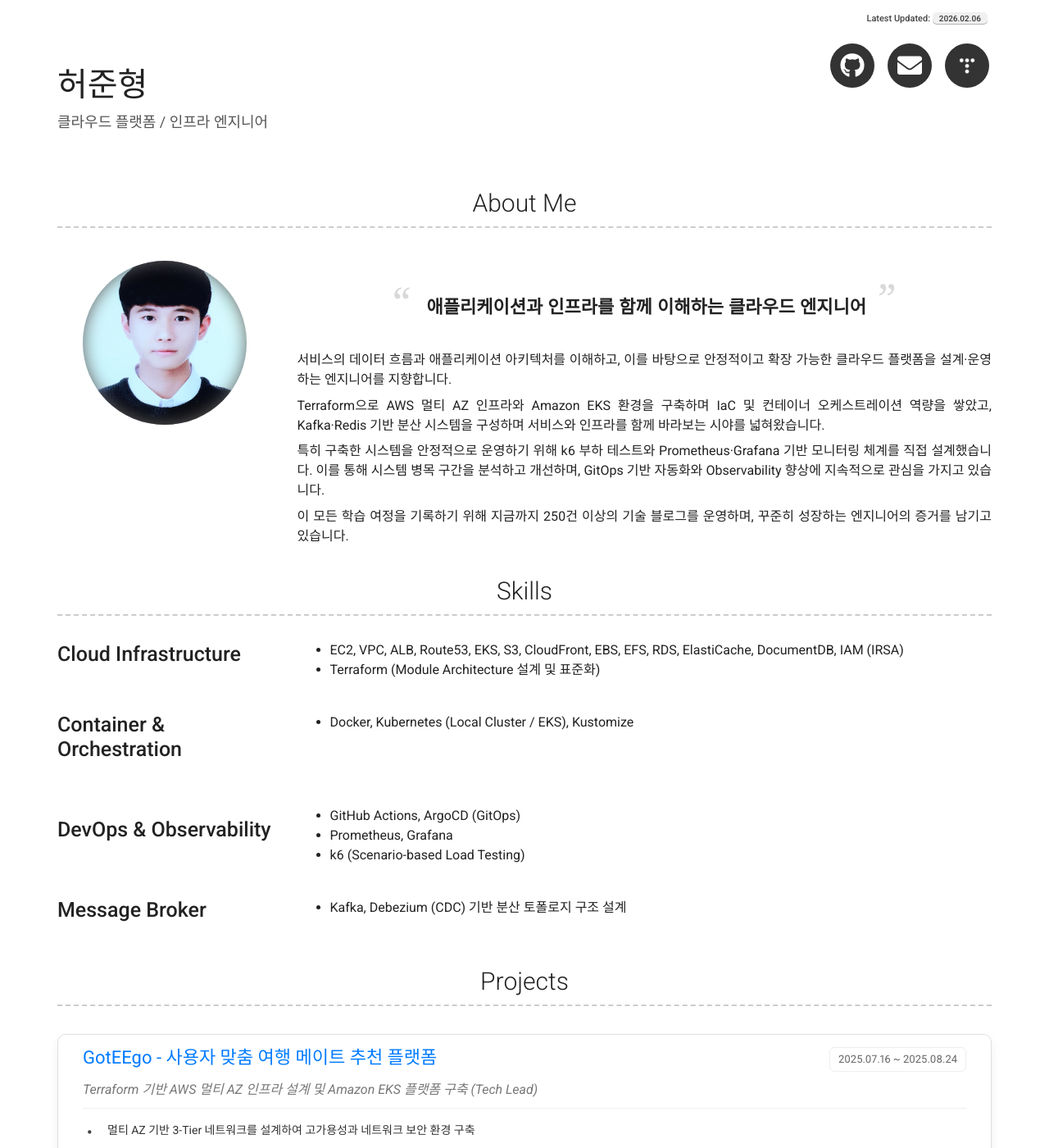
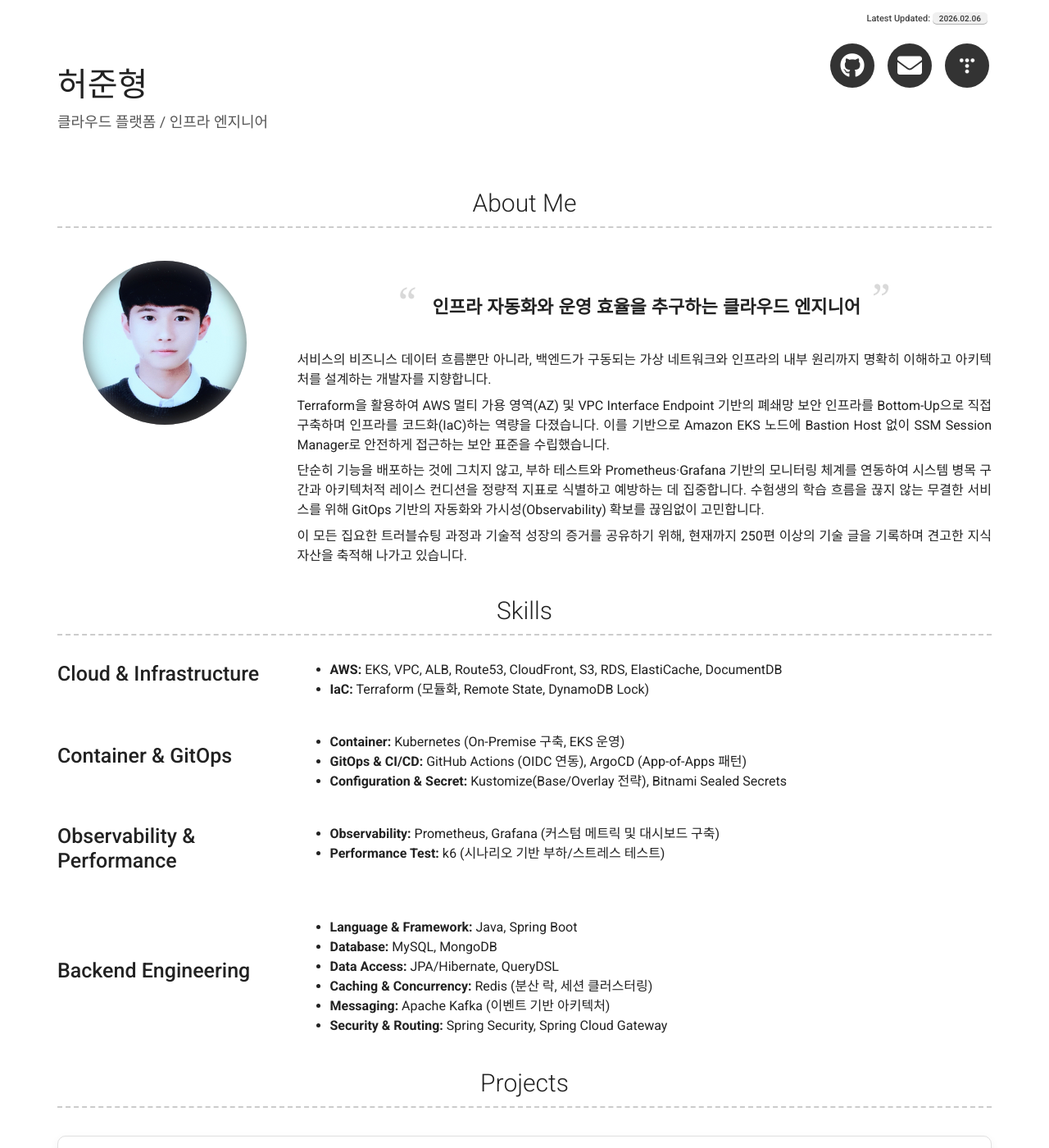
Before and after one commit to HeoJunHyoung/cloud-resume, a Jekyll site: the page built from index.md, in a window 1280 px wide and 1400 px high. Shown: the whole window at 82% size. Built offline with Jekyll 4.4.1, drawn with Linux system fonts in a browser that asks for light colours; nearby versions of some CDN libraries.

Commit message:
Update _config.yml

```diff
--- a/_config.yml
+++ b/_config.yml
@@ -31,19 +31,17 @@ about_profile_image: images/profile.png
 about_content: |
   <div class="slogan-container">
     <span class="quote-mark">“</span>
-      <span class="slogan-text">애플리케이션과 인프라를 함께 이해하는 클라우드 엔지니어</span>
+      <span class="slogan-text">인프라 자동화와 운영 효율을 추구하는 클라우드 엔지니어</span>
     <span class="quote-mark">”</span>
   </div>
 
-  서비스의 데이터 흐름과 애플리케이션 아키텍처를 이해하고, 이를 바탕으로 안정적이고 확장 가능한 클라우드 플랫폼을 설계·운영하는 엔지니어를 지향합니다.
+  서비스의 비즈니스 데이터 흐름뿐만 아니라, 백엔드가 구동되는 가상 네트워크와 인프라의 내부 원리까지 명확히 이해하고 아키텍처를 설계하는 개발자를 지향합니다.
 
-  Terraform으로 AWS 멀티 AZ 인프라와 Amazon EKS 환경을 구축하며 IaC 및 컨테이너 오케스트레이션 역량을 쌓았고, Kafka·Redis 기반 분산 시스템을 구성하며 서비스와 인프라를 함께 바라보는 시야를 넓혀왔습니다.
+  Terraform을 활용하여 AWS 멀티 가용 영역(AZ) 및 VPC Interface Endpoint 기반의 폐쇄망 보안 인프라를 Bottom-Up으로 직접 구축하며 인프라를 코드화(IaC)하는 역량을 다졌습니다. 이를 기반으로 Amazon EKS 노드에 Bastion Host 없이 SSM Session Manager로 안전하게 접근하는 보안 표준을 수립했습니다.
 
-  특히 구축한 시스템을 안정적으로 운영하기 위해 k6 부하 테스트와 Prometheus·Grafana 기반 모니터링 체계를 직접 설계했습니다. 이를 통해 시스템 병목 구간을 분석하고 개선하며, GitOps 기반 자동화와 Observability 향상에 지속적으로 관심을 가지고 있습니다.
+  단순히 기능을 배포하는 것에 그치지 않고, 부하 테스트와 Prometheus·Grafana 기반의 모니터링 체계를 연동하여 시스템 병목 구간과 아키텍처적 레이스 컨디션을 정량적 지표로 식별하고 예방하는 데 집중합니다. 수험생의 학습 흐름을 끊지 않는 무결한 서비스를 위해 GitOps 기반의 자동화와 가시성(Observability) 확보를 끊임없이 고민합니다.
 
-  이 모든 학습 여정을 기록하기 위해 지금까지 250건 이상의 기술 블로그를 운영하며, 꾸준히 성장하는 엔지니어의 증거를 남기고 있습니다.
-
-
+  이 모든 집요한 트러블슈팅 과정과 기술적 성장의 증거를 공유하기 위해, 현재까지 250편 이상의 기술 글을 기록하며 견고한 지식 자산을 축적해 나가고 있습니다.
 
 # Content Configuration
 content:
@@ -51,24 +49,33 @@ content:
     layout: list
     content:
       - layout: left
-        title: Cloud Infrastructure
+        title: Cloud & Infrastructure
         description: |
-          * EC2, VPC, ALB, Route53, EKS, S3, CloudFront, EBS, EFS, RDS, ElastiCache, DocumentDB, IAM (IRSA)
-          * Terraform (Module Architecture 설계 및 표준화)
+          * **AWS:** EKS, VPC, ALB, Route53, CloudFront, S3, RDS, ElastiCache, DocumentDB
+          * **IaC:** Terraform (모듈화, Remote State, DynamoDB Lock)
+
       - layout: left
-        title: Container & Orchestration
+        title: Container & GitOps
         description: |
-          * Docker, Kubernetes (Local Cluster / EKS), Kustomize
+          * **Container:** Kubernetes (On-Premise 구축, EKS 운영)
+          * **GitOps & CI/CD:** GitHub Actions (OIDC 연동), ArgoCD (App-of-Apps 패턴)
+          * **Configuration & Secret:** Kustomize(Base/Overlay 전략), Bitnami Sealed Secrets
+
       - layout: left
-        title: DevOps & Observability
+        title: Observability & Performance
         description: |
-          * GitHub Actions, ArgoCD (GitOps)
-          * Prometheus, Grafana
-          * k6 (Scenario-based Load Testing)
+          * **Observability:** Prometheus, Grafana (커스텀 메트릭 및 대시보드 구축)
+          * **Performance Test:** k6 (시나리오 기반 부하/스트레스 테스트)
+
       - layout: left
-        title: Message Broker
+        title: Backend Engineering
         description: |
-          * Kafka, Debezium (CDC) 기반 분산 토폴로지 구조 설계
+          * **Language & Framework:** Java, Spring Boot
+          * **Database:** MySQL, MongoDB
+          * **Data Access:** JPA/Hibernate, QueryDSL
+          * **Caching & Concurrency:** Redis (분산 락, 세션 클러스터링)
+          * **Messaging:** Apache Kafka (이벤트 기반 아키텍처)
+          * **Security & Routing:** Spring Security, Spring Cloud Gateway
 
 
 
```
